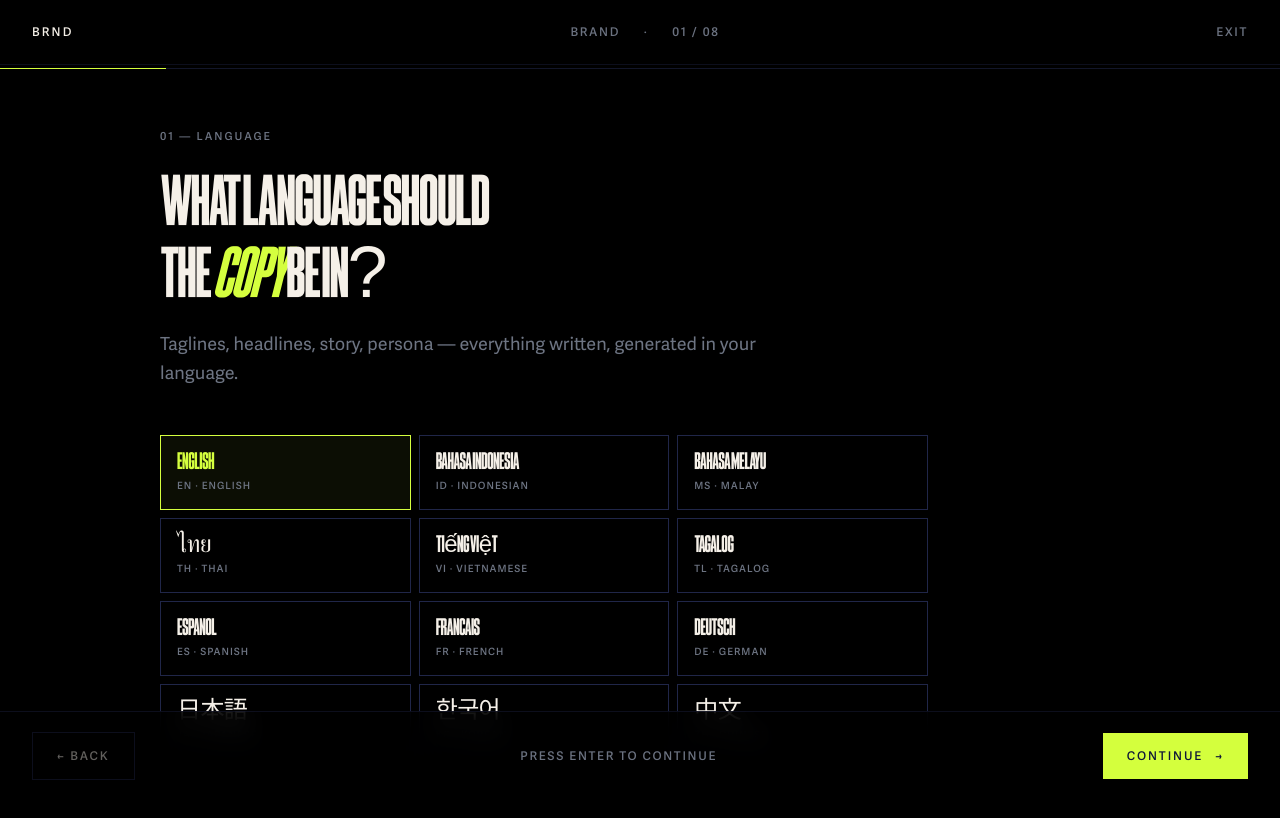
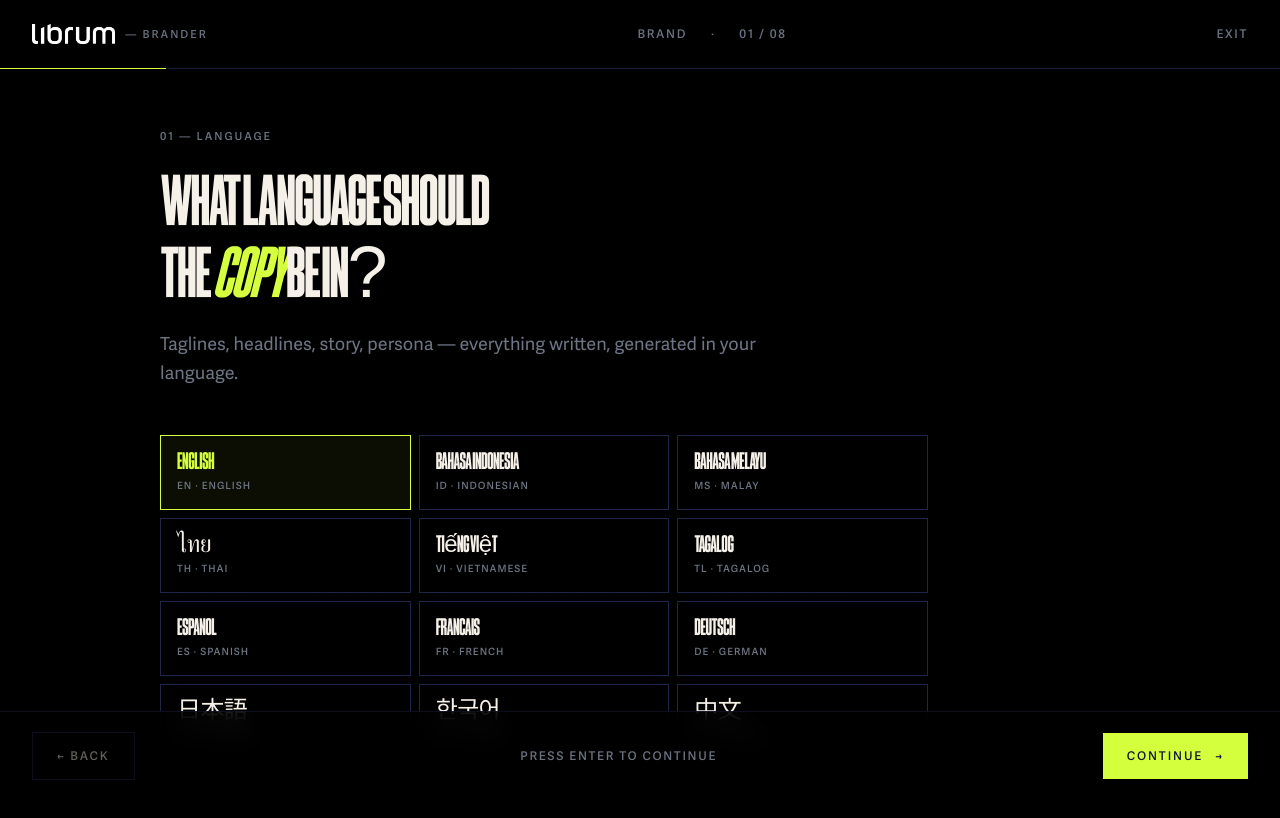
Before and after one commit to designteamadi/LIBRUM-BRANDER, a Next.js app: page /brand in a window 1280 px wide. Shown: the top 818 px of the page. Built offline with nearby package versions, Linux system fonts and the light colour scheme.

Commit message:
Update StepShell.tsx

```diff
--- a/components/StepShell.tsx
+++ b/components/StepShell.tsx
@@ -71,9 +71,18 @@ export default function StepShell({
       <header className="fixed top-0 left-0 right-0 z-30 px-8 py-6 flex items-center justify-between text-xs bg-noir/80 backdrop-blur-md border-b border-steel/40">
         <Link
           href="/"
-          className="font-mono tracking-[0.18em] uppercase text-bone link-underline"
+          className="flex items-center gap-2.5 group"
+          aria-label="LIBRUM Brander — home"
         >
-          BRND
+          {/* eslint-disable-next-line @next/next/no-img-element */}
+          <img
+            src="/librum-logotype.png"
+            alt="LIBRUM"
+            className="h-5 w-auto object-contain"
+          />
+          <span className="font-mono text-[11px] tracking-[0.18em] uppercase text-ash group-hover:text-bone transition-colors">
+            — Brander
+          </span>
         </Link>
         <div className="flex items-center gap-6 font-mono text-ash uppercase tracking-[0.14em]">
           <span>{flowLabel}</span>
```
